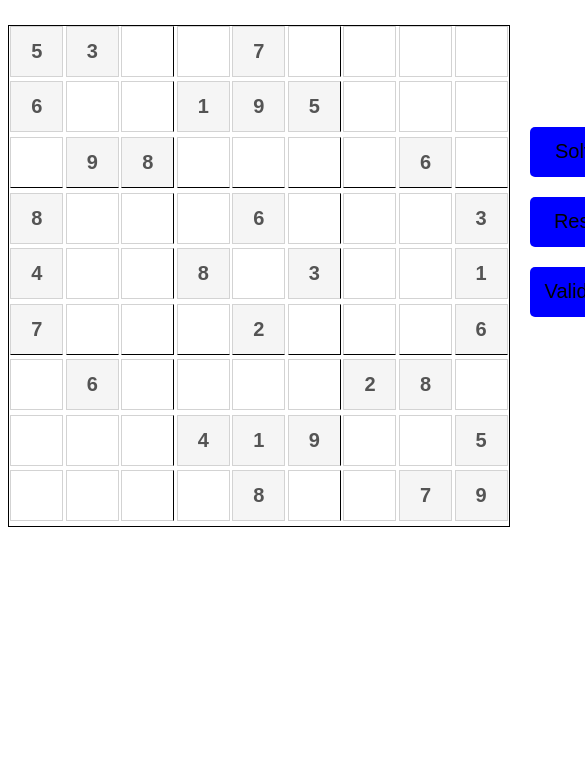
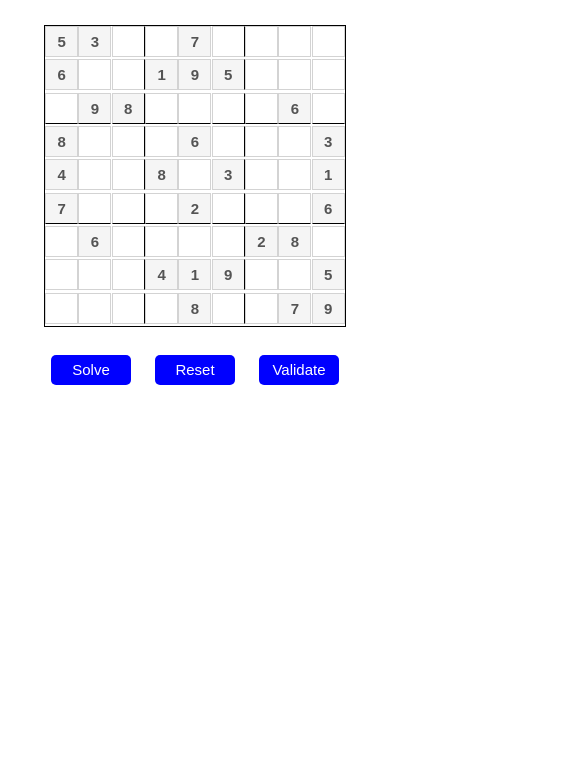
Before and after one commit to punithashunmugam4/sudoku, a plain HTML site: page index.html in a window 390 px wide. Shown: the part 81-844 px from the top of the page, 585 px wide, since content can reach past the window. Drawn offline with Linux system fonts and the light colour scheme.

Commit message:
Update style.css

```diff
--- a/style.css
+++ b/style.css
@@ -38,6 +38,7 @@ h1{
 }
 button{
     font-size: 20px;
+    color:white;
     display: block;
     width: 100px;
     height: 50px;
@@ -56,3 +57,29 @@ button{
 #result{
     font-size: 30px;
 }
+
+@media screen and (max-width:780px) {
+    body{
+        flex-direction: column;
+    }
+    button{
+        display: inline;
+        margin: 10px 10px 10px 10px;
+    }
+}
+@media screen and (max-width:520px) {
+    .cell{
+        width: 27px;
+        height: 27px;
+        font-size: 15px;
+    }
+    #board{
+        width: 300px;
+        height: 300px;
+    }
+    button{
+        width: 80px;
+        height: 30px;
+        font-size: 15px;
+    }
+}
```
